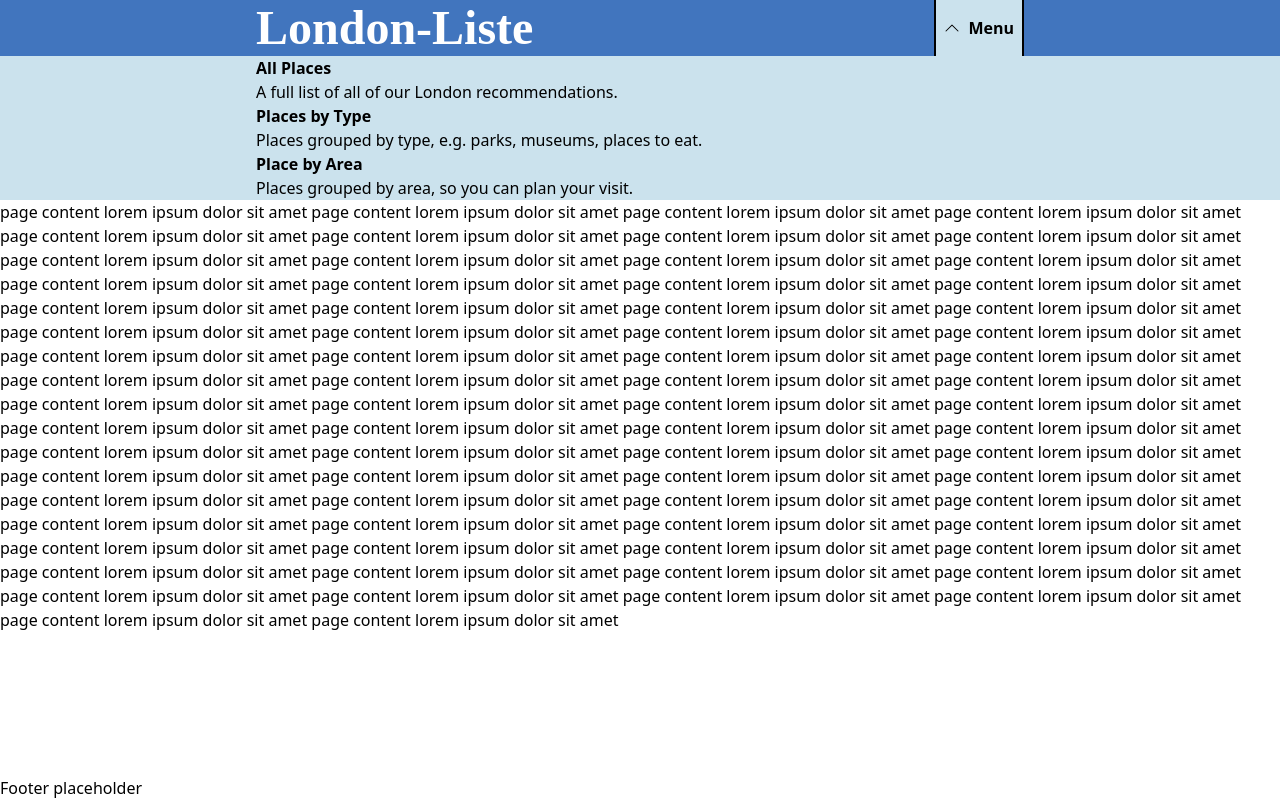
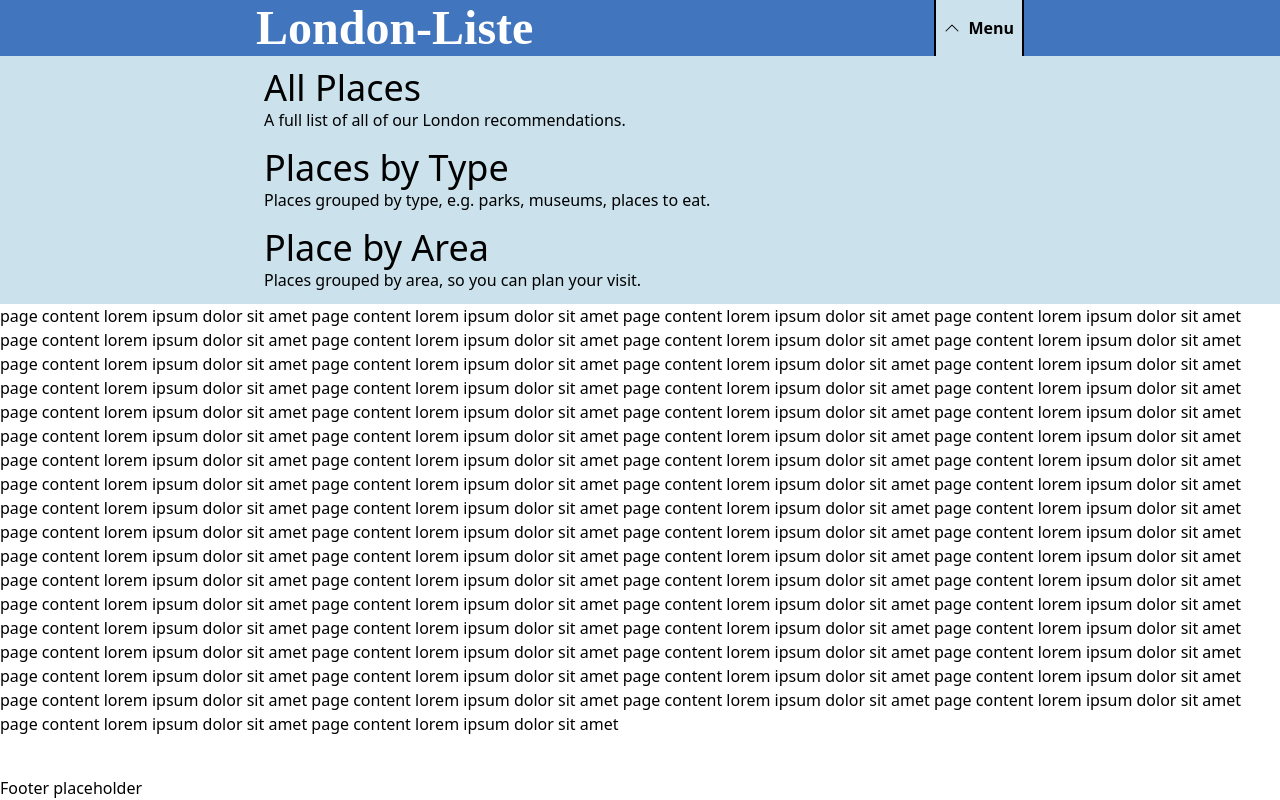
Before and after one commit to a1v0/london-liste, a Next.js app: page / in a window 1280 px wide. Both pictures are taken after a click on the button "Menu". Built offline with nearby package versions, Linux system fonts and the light colour scheme; a web font is replaced by a local one.

Commit message:
Add further styling to `Menu`

```diff
--- a/app/Menu.jsx
+++ b/app/Menu.jsx
@@ -4,10 +4,10 @@ export default function Menu() {
 	return (
 		<div className="bg-light-grey">
 			<section className="clear-gutters">
-				<ul>
+				<ul id="menu-items" className="py-1">
 					<Link href="#">
 						<li>
-							<strong>All Places</strong>
+							<h2>All Places</h2>
 							<p>
 								A full list of all of our London
 								recommendations.
@@ -16,7 +16,7 @@ export default function Menu() {
 					</Link>
 					<Link href="#">
 						<li>
-							<strong>Places by Type</strong>
+							<h2>Places by Type</h2>
 							<p>
 								Places grouped by type, e.g. parks, museums,
 								places to eat.
@@ -25,7 +25,7 @@ export default function Menu() {
 					</Link>
 					<Link href="#">
 						<li>
-							<strong>Place by Area</strong>
+							<h2>Place by Area</h2>
 							<p>
 								Places grouped by area, so you can plan your
 								visit.
```
